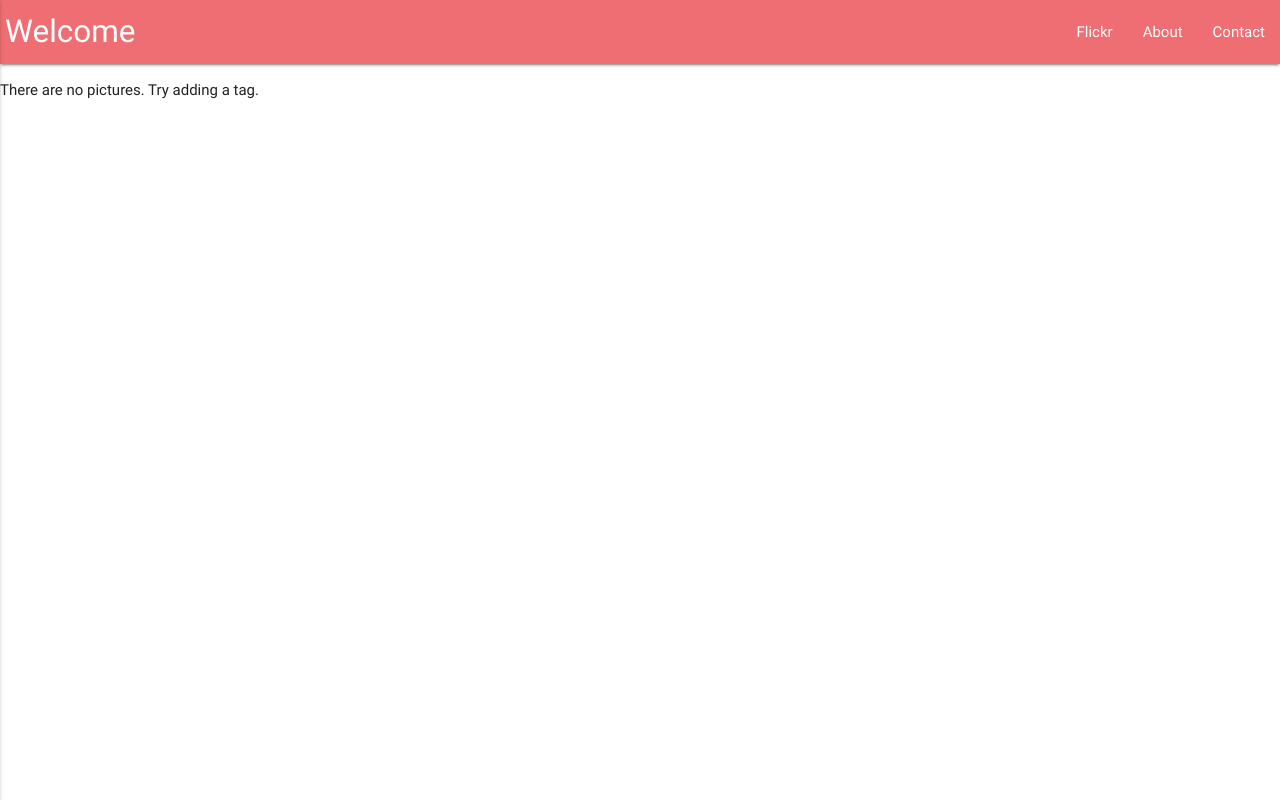
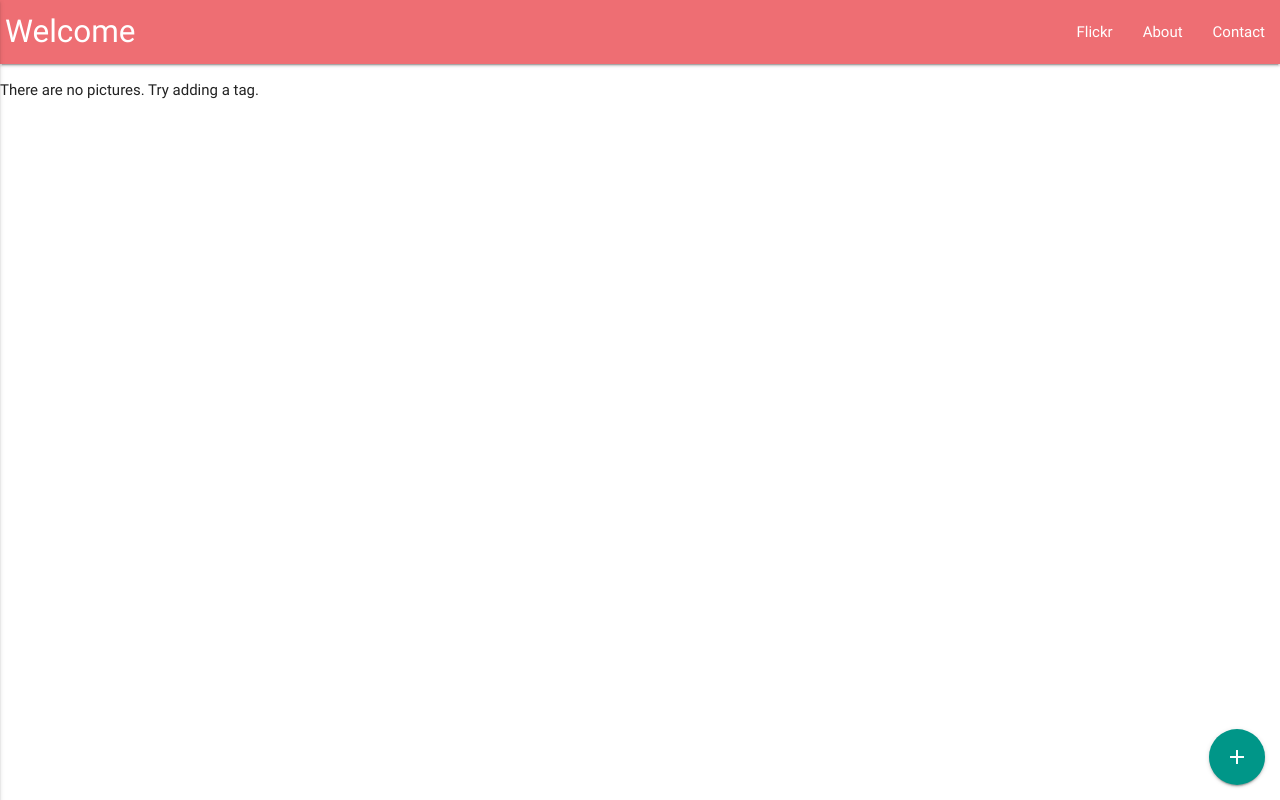
Before and after one commit to briangzimmerman/pwa-practice, a website: page index.html in a window 1280 px wide. Drawn offline with Linux system fonts and the light colour scheme.

Commit message:
added add button for flickr tags

```diff
--- a/index.html
+++ b/index.html
@@ -52,8 +52,13 @@
     </div>
 
     <div id='flickrGallery' hidden></div>
+
     <a class='imageTemplate' hidden>
         <img class='image' />
+    </a>
+
+    <a class="btn-floating btn-large waves-effect waves-light teal addButton addTemplate">
+        <i class="material-icons">add</i>
     </a>
 
     <div class='loader'>
--- a/scripts/app.js
+++ b/scripts/app.js
@@ -10,12 +10,17 @@
         db: new Dexie('tags'),
         gallerySelector: '#flickrGallery',
         about: document.querySelector('.aboutTemplate'),
-        contact: document.querySelector('.contactTemplate')
+        contact: document.querySelector('.contactTemplate'),
+        addButton: document.querySelector('.addTemplate')
     }
 
     app.showNoPictures = () => {
         let card = app.noPics.cloneNode(true);
+        let addButton = app.addButton.cloneNode(true);
+        card.classList.remove('no-pictures');
+        addButton.classList.remove('addTemplate');
         card.removeAttribute('hidden');
+        card.appendChild(addButton);
         app.container.innerHTML = '';
         app.container.appendChild(card);
         if(app.isLoading)
--- a/styles/inline.css
+++ b/styles/inline.css
@@ -98,3 +98,14 @@
                   stroke-dashoffset: -65.973;
                   -webkit-transform: rotate(90deg);
                           transform: rotate(90deg); } }
+
+.addTemplate {
+  display: none;
+}
+
+.addButton {
+  position: absolute;
+  margin: 15px;
+  bottom: 0;
+  right: 0;
+}
```
